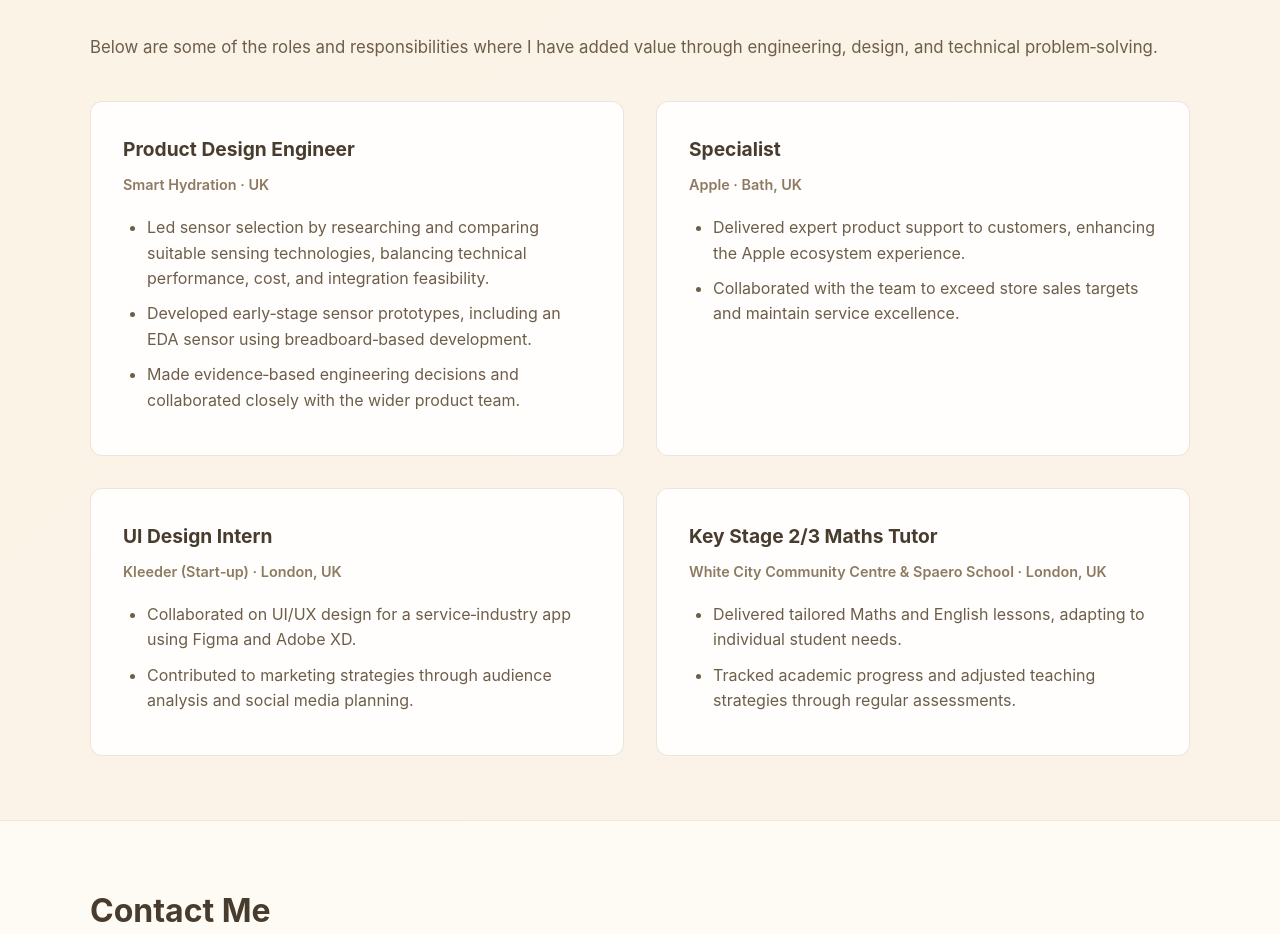
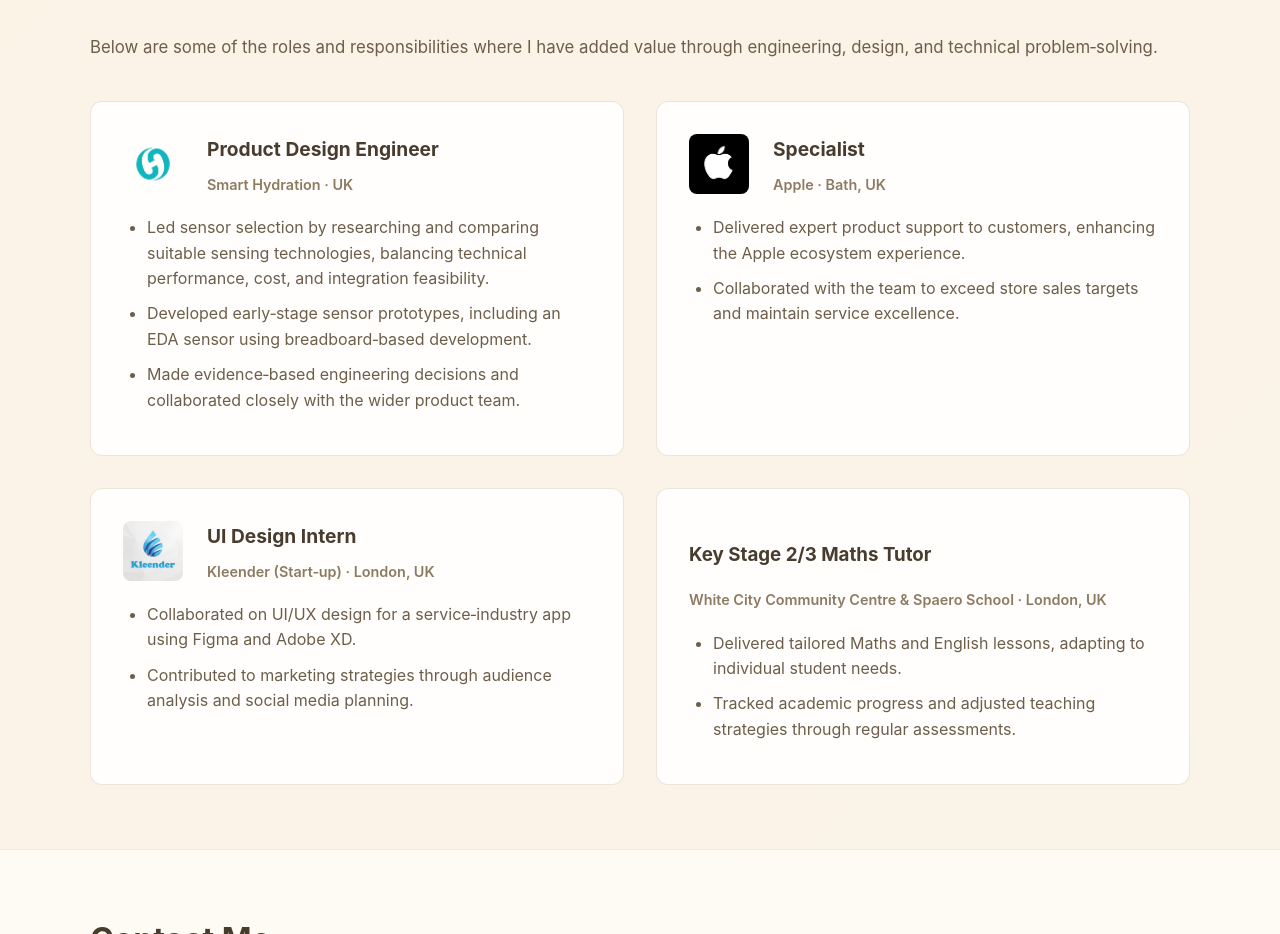
Before and after one commit to adamdej/website, a plain HTML site: page mywebsite2.html in a window 1280 px wide. Shown: the part 1360-2294 px from the top of the page. Drawn offline with Linux system fonts and the light colour scheme.

Commit message:
Updated to add logos to experiences

```diff
--- a/mywebsite2.css
+++ b/mywebsite2.css
@@ -363,10 +363,36 @@ body {
     box-shadow: 0 4px 16px rgba(0, 0, 0, 0.05);
 }
 
-.experience-card h3 {
+/* Header section combining company logo and job title information */
+.card-header {
+    display: flex;
+    gap: 1.5rem;
+    align-items: flex-start;
+    margin-bottom: 1.2rem;
+}
+
+/* Company logo displayed in the top-left corner of each card */
+.company-logo {
+    width: 60px;
+    height: 60px;
+    object-fit: contain;
+    border-radius: 8px;
+    flex-shrink: 0;
+}
+
+/* Wrapper for title and metadata to allow logo to sit beside it */
+.card-title-wrapper {
+    flex: 1;
+}
+
+.card-title-wrapper h3 {
     margin: 0 0 0.5rem;
     font-size: 1.2rem;
     color: var(--text-dark);
+}
+
+.card-title-wrapper .meta {
+    margin: 0;
 }
 
 .meta {
--- a/mywebsite2.html
+++ b/mywebsite2.html
@@ -91,10 +91,15 @@
         <p class="section-subtitle">Below are some of the roles and responsibilities where I have added value through engineering, design, and technical problem‑solving.</p>
 
         <div class="experience-grid">
-
+            <!-- Smart Hydration experience card with company logo -->
             <article class="experience-card">
-                <h3>Product Design Engineer</h3>
-                <p class="meta">Smart Hydration · UK</p>
+                <div class="card-header">
+                    <img src="photos/Smart Hydration.webp" alt="Smart Hydration logo" class="company-logo">
+                    <div class="card-title-wrapper">
+                        <h3>Product Design Engineer</h3>
+                        <p class="meta">Smart Hydration · UK</p>
+                    </div>
+                </div>
                 <ul>
                     <li>Led sensor selection by researching and comparing suitable sensing technologies, balancing technical performance, cost, and integration feasibility.</li>
                     <li>Developed early‑stage sensor prototypes, including an EDA sensor using breadboard‑based development.</li>
@@ -102,18 +107,30 @@
                 </ul>
             </article>
 
+            <!-- Apple experience card with company logo -->
             <article class="experience-card">
-                <h3>Specialist</h3>
-                <p class="meta">Apple · Bath, UK</p>
+                <div class="card-header">
+                    <img src="photos/Apple.jpg" alt="Apple logo" class="company-logo">
+                    <div class="card-title-wrapper">
+                        <h3>Specialist</h3>
+                        <p class="meta">Apple · Bath, UK</p>
+                    </div>
+                </div>
                 <ul>
                     <li>Delivered expert product support to customers, enhancing the Apple ecosystem experience.</li>
                     <li>Collaborated with the team to exceed store sales targets and maintain service excellence.</li>
                 </ul>
             </article>
 
+            <!-- Kleender experience card with company logo -->
             <article class="experience-card">
-                <h3>UI Design Intern</h3>
-                <p class="meta">Kleeder (Start‑up) · London, UK</p>
+                <div class="card-header">
+                    <img src="photos/kleender.jpg" alt="Kleender logo" class="company-logo">
+                    <div class="card-title-wrapper">
+                        <h3>UI Design Intern</h3>
+                        <p class="meta">Kleender (Start‑up) · London, UK</p>
+                    </div>
+                </div>
                 <ul>
                     <li>Collaborated on UI/UX design for a service‑industry app using Figma and Adobe XD.</li>
                     <li>Contributed to marketing strategies through audience analysis and social media planning.</li>
```
